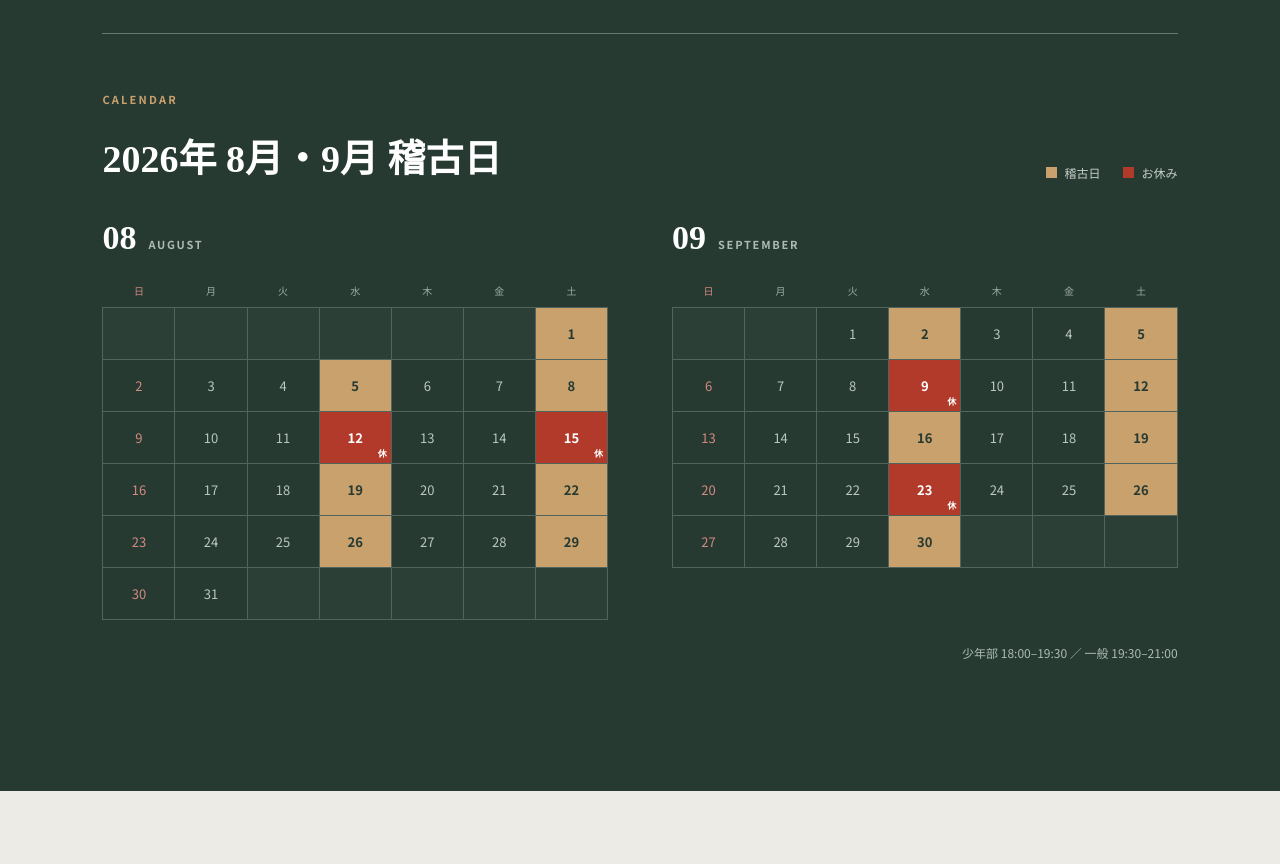
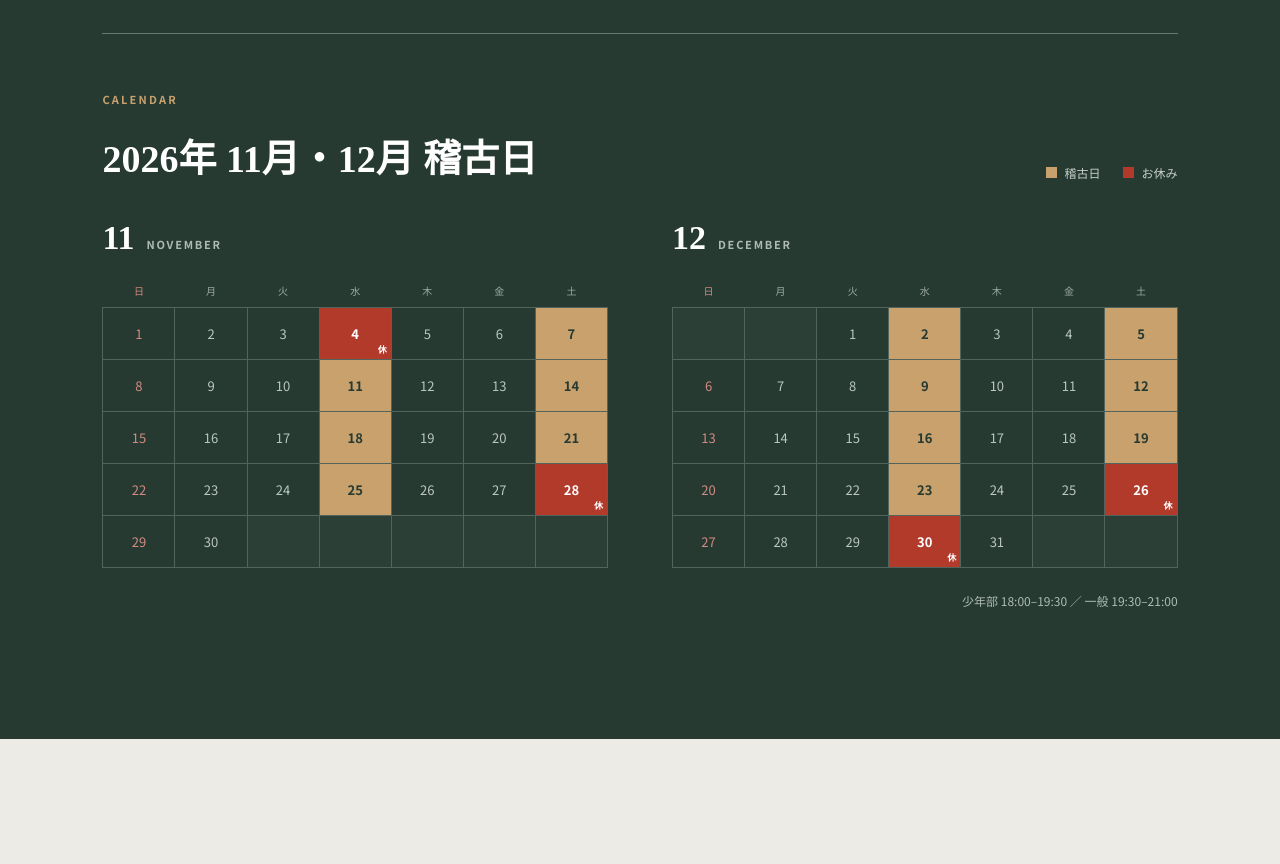
Before and after one commit to SakaiAikido/sakai-aikido-site, a plain HTML site: page index.html in a window 1280 px wide. Shown: the part 2160-3024 px from the top of the page. Drawn offline with Linux system fonts and the light colour scheme.

Commit message:
稽古日カレンダーを2026年11月・12月に更新

```diff
--- a/index.html
+++ b/index.html
@@ -81,7 +81,7 @@
         <div class="calendar-heading">
           <div>
             <p class="eyebrow">CALENDAR</p>
-            <h3 id="calendar-title">2026年 8月・9月 稽古日</h3>
+            <h3 id="calendar-title">2026年 11月・12月 稽古日</h3>
           </div>
           <div class="calendar-legend" aria-label="カレンダーの凡例">
             <span><i class="legend-practice"></i>稽古日</span>
@@ -89,30 +89,29 @@
           </div>
         </div>
         <div class="calendar-months">
-          <section class="calendar-month" aria-labelledby="august-title">
-            <h4 id="august-title"><span>08</span> AUGUST</h4>
+          <section class="calendar-month" aria-labelledby="november-title">
+            <h4 id="november-title"><span>11</span> NOVEMBER</h4>
             <table>
               <thead><tr><th scope="col">日</th><th scope="col">月</th><th scope="col">火</th><th scope="col">水</th><th scope="col">木</th><th scope="col">金</th><th scope="col">土</th></tr></thead>
               <tbody>
-                <tr><td></td><td></td><td></td><td></td><td></td><td></td><td class="practice"><time datetime="2026-08-01">1</time></td></tr>
-                <tr><td><time datetime="2026-08-02">2</time></td><td><time datetime="2026-08-03">3</time></td><td><time datetime="2026-08-04">4</time></td><td class="practice"><time datetime="2026-08-05">5</time></td><td><time datetime="2026-08-06">6</time></td><td><time datetime="2026-08-07">7</time></td><td class="practice"><time datetime="2026-08-08">8</time></td></tr>
-                <tr><td><time datetime="2026-08-09">9</time></td><td><time datetime="2026-08-10">10</time></td><td><time datetime="2026-08-11">11</time></td><td class="closed"><time datetime="2026-08-12">12</time><small>休</small></td><td><time datetime="2026-08-13">13</time></td><td><time datetime="2026-08-14">14</time></td><td class="closed"><time datetime="2026-08-15">15</time><small>休</small></td></tr>
-                <tr><td><time datetime="2026-08-16">16</time></td><td><time datetime="2026-08-17">17</time></td><td><time datetime="2026-08-18">18</time></td><td class="practice"><time datetime="2026-08-19">19</time></td><td><time datetime="2026-08-20">20</time></td><td><time datetime="2026-08-21">21</time></td><td class="practice"><time datetime="2026-08-22">22</time></td></tr>
-                <tr><td><time datetime="2026-08-23">23</time></td><td><time datetime="2026-08-24">24</time></td><td><time datetime="2026-08-25">25</time></td><td class="practice"><time datetime="2026-08-26">26</time></td><td><time datetime="2026-08-27">27</time></td><td><time datetime="2026-08-28">28</time></td><td class="practice"><time datetime="2026-08-29">29</time></td></tr>
-                <tr><td><time datetime="2026-08-30">30</time></td><td><time datetime="2026-08-31">31</time></td><td></td><td></td><td></td><td></td><td></td></tr>
+                <tr><td><time datetime="2026-11-01">1</time></td><td><time datetime="2026-11-02">2</time></td><td><time datetime="2026-11-03">3</time></td><td class="closed"><time datetime="2026-11-04">4</time><small>休</small></td><td><time datetime="2026-11-05">5</time></td><td><time datetime="2026-11-06">6</time></td><td class="practice"><time datetime="2026-11-07">7</time></td></tr>
+                <tr><td><time datetime="2026-11-08">8</time></td><td><time datetime="2026-11-09">9</time></td><td><time datetime="2026-11-10">10</time></td><td class="practice"><time datetime="2026-11-11">11</time></td><td><time datetime="2026-11-12">12</time></td><td><time datetime="2026-11-13">13</time></td><td class="practice"><time datetime="2026-11-14">14</time></td></tr>
+                <tr><td><time datetime="2026-11-15">15</time></td><td><time datetime="2026-11-16">16</time></td><td><time datetime="2026-11-17">17</time></td><td class="practice"><time datetime="2026-11-18">18</time></td><td><time datetime="2026-11-19">19</time></td><td><time datetime="2026-11-20">20</time></td><td class="practice"><time datetime="2026-11-21">21</time></td></tr>
+                <tr><td><time datetime="2026-11-22">22</time></td><td><time datetime="2026-11-23">23</time></td><td><time datetime="2026-11-24">24</time></td><td class="practice"><time datetime="2026-11-25">25</time></td><td><time datetime="2026-11-26">26</time></td><td><time datetime="2026-11-27">27</time></td><td class="closed"><time datetime="2026-11-28">28</time><small>休</small></td></tr>
+                <tr><td><time datetime="2026-11-29">29</time></td><td><time datetime="2026-11-30">30</time></td><td></td><td></td><td></td><td></td><td></td></tr>
               </tbody>
             </table>
           </section>
-          <section class="calendar-month" aria-labelledby="september-title">
-            <h4 id="september-title"><span>09</span> SEPTEMBER</h4>
+          <section class="calendar-month" aria-labelledby="december-title">
+            <h4 id="december-title"><span>12</span> DECEMBER</h4>
             <table>
               <thead><tr><th scope="col">日</th><th scope="col">月</th><th scope="col">火</th><th scope="col">水</th><th scope="col">木</th><th scope="col">金</th><th scope="col">土</th></tr></thead>
               <tbody>
-                <tr><td></td><td></td><td><time datetime="2026-09-01">1</time></td><td class="practice"><time datetime="2026-09-02">2</time></td><td><time datetime="2026-09-03">3</time></td><td><time datetime="2026-09-04">4</time></td><td class="practice"><time datetime="2026-09-05">5</time></td></tr>
-                <tr><td><time datetime="2026-09-06">6</time></td><td><time datetime="2026-09-07">7</time></td><td><time datetime="2026-09-08">8</time></td><td class="closed"><time datetime="2026-09-09">9</time><small>休</small></td><td><time datetime="2026-09-10">10</time></td><td><time datetime="2026-09-11">11</time></td><td class="practice"><time datetime="2026-09-12">12</time></td></tr>
-                <tr><td><time datetime="2026-09-13">13</time></td><td><time datetime="2026-09-14">14</time></td><td><time datetime="2026-09-15">15</time></td><td class="practice"><time datetime="2026-09-16">16</time></td><td><time datetime="2026-09-17">17</time></td><td><time datetime="2026-09-18">18</time></td><td class="practice"><time datetime="2026-09-19">19</time></td></tr>
-                <tr><td><time datetime="2026-09-20">20</time></td><td><time datetime="2026-09-21">21</time></td><td><time datetime="2026-09-22">22</time></td><td class="closed"><time datetime="2026-09-23">23</time><small>休</small></td><td><time datetime="2026-09-24">24</time></td><td><time datetime="2026-09-25">25</time></td><td class="practice"><time datetime="2026-09-26">26</time></td></tr>
-                <tr><td><time datetime="2026-09-27">27</time></td><td><time datetime="2026-09-28">28</time></td><td><time datetime="2026-09-29">29</time></td><td class="practice"><time datetime="2026-09-30">30</time></td><td></td><td></td><td></td></tr>
+                <tr><td></td><td></td><td><time datetime="2026-12-01">1</time></td><td class="practice"><time datetime="2026-12-02">2</time></td><td><time datetime="2026-12-03">3</time></td><td><time datetime="2026-12-04">4</time></td><td class="practice"><time datetime="2026-12-05">5</time></td></tr>
+                <tr><td><time datetime="2026-12-06">6</time></td><td><time datetime="2026-12-07">7</time></td><td><time datetime="2026-12-08">8</time></td><td class="practice"><time datetime="2026-12-09">9</time></td><td><time datetime="2026-12-10">10</time></td><td><time datetime="2026-12-11">11</time></td><td class="practice"><time datetime="2026-12-12">12</time></td></tr>
+                <tr><td><time datetime="2026-12-13">13</time></td><td><time datetime="2026-12-14">14</time></td><td><time datetime="2026-12-15">15</time></td><td class="practice"><time datetime="2026-12-16">16</time></td><td><time datetime="2026-12-17">17</time></td><td><time datetime="2026-12-18">18</time></td><td class="practice"><time datetime="2026-12-19">19</time></td></tr>
+                <tr><td><time datetime="2026-12-20">20</time></td><td><time datetime="2026-12-21">21</time></td><td><time datetime="2026-12-22">22</time></td><td class="practice"><time datetime="2026-12-23">23</time></td><td><time datetime="2026-12-24">24</time></td><td><time datetime="2026-12-25">25</time></td><td class="closed"><time datetime="2026-12-26">26</time><small>休</small></td></tr>
+                <tr><td><time datetime="2026-12-27">27</time></td><td><time datetime="2026-12-28">28</time></td><td><time datetime="2026-12-29">29</time></td><td class="closed"><time datetime="2026-12-30">30</time><small>休</small></td><td><time datetime="2026-12-31">31</time></td><td></td><td></td></tr>
               </tbody>
             </table>
           </section>
```
